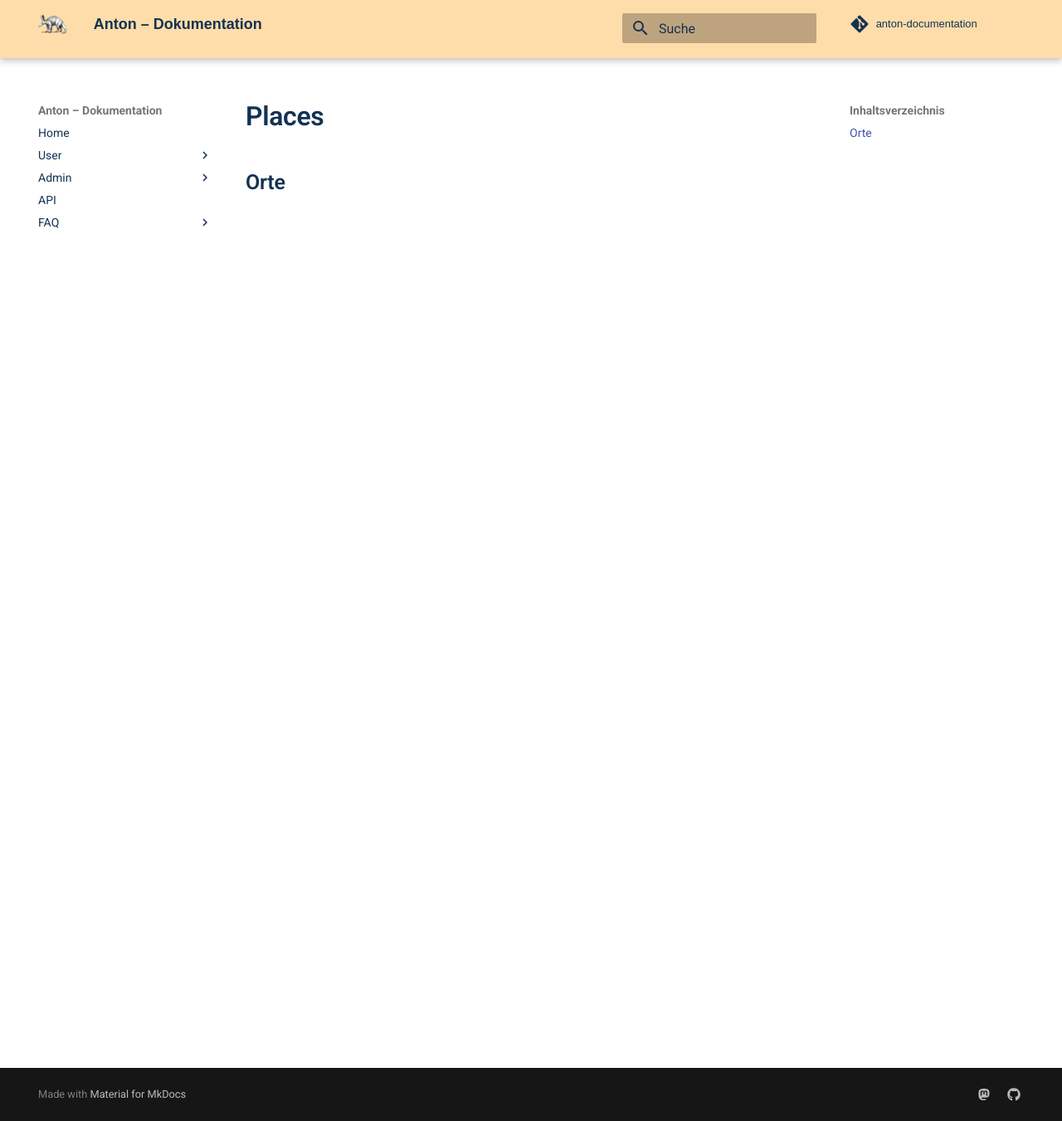
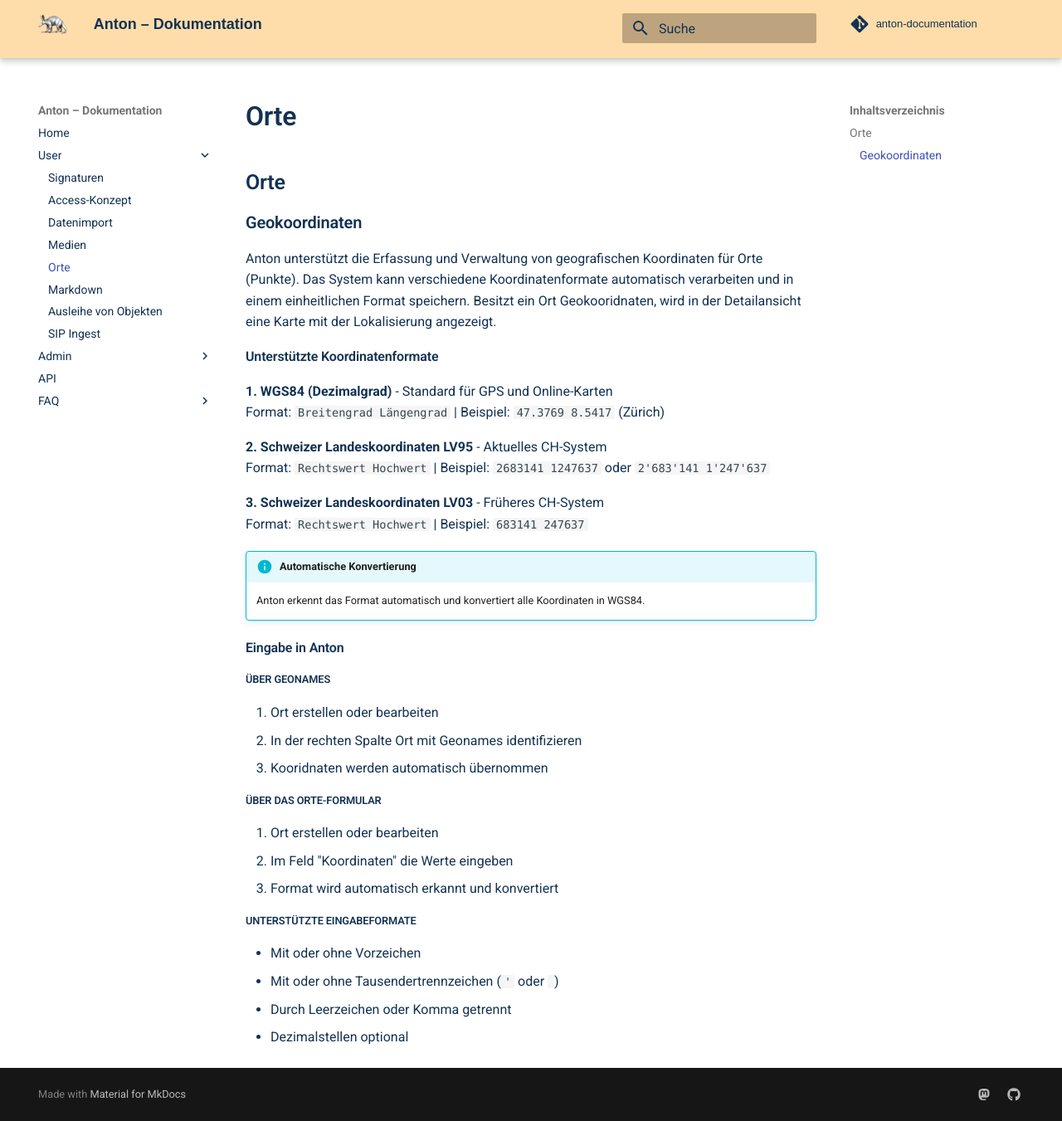
Before and after one commit to kraenzle-ritter/anton-documentation, an MkDocs documentation site: the page built from docs/user/places.md, in a window 1280 px wide and 1351 px high. Shown: the whole window at 83% size. Built offline with MkDocs 1.6.1 and Material for MkDocs 9.7.7, drawn with Linux system fonts in a browser that asks for light colours; some web fonts are replaced; comment, search, counter and statistics services are not loaded.

Commit message:
Improve documentation structure and CI/CD
- Compact coordinate formats in places.md for better readability
- Add TOC configuration with depth 3 and baselevel 1 in mkdocs.yml
- Update CI workflow with better caching, PR support and missing dependencies
- Add SIP documentation file

```diff
--- a/docs/user/places.md
+++ b/docs/user/places.md
@@ -1 +1,39 @@
 ## Orte
+
+
+### Geokoordinaten
+
+Anton unterstützt die Erfassung und Verwaltung von geografischen Koordinaten für Orte (Punkte). Das System kann verschiedene Koordinatenformate automatisch verarbeiten und in einem einheitlichen Format speichern. Besitzt ein Ort Geokooridnaten, wird in der Detailansicht eine Karte mit der Lokalisierung angezeigt.
+
+
+#### Unterstützte Koordinatenformate
+
+**1. WGS84 (Dezimalgrad)** - Standard für GPS und Online-Karten
+Format: `Breitengrad Längengrad` | Beispiel: `47.3769 8.5417` (Zürich)
+
+**2. Schweizer Landeskoordinaten LV95** - Aktuelles CH-System
+Format: `Rechtswert Hochwert` | Beispiel: `2683141 1247637` oder `2'683'141 1'247'637`
+
+**3. Schweizer Landeskoordinaten LV03** - Früheres CH-System
+Format: `Rechtswert Hochwert` | Beispiel: `683141 247637`
+
+!!! info "Automatische Konvertierung"
+    Anton erkennt das Format automatisch und konvertiert alle Koordinaten in WGS84.
+
+#### Eingabe in Anton
+
+##### Über Geonames
+1. Ort erstellen oder bearbeiten
+2. In der rechten Spalte Ort mit Geonames identifizieren
+3. Kooridnaten werden automatisch übernommen
+
+##### Über das Orte-Formular
+1. Ort erstellen oder bearbeiten
+2. Im Feld "Koordinaten" die Werte eingeben
+3. Format wird automatisch erkannt und konvertiert
+
+##### Unterstützte Eingabeformate
+- Mit oder ohne Vorzeichen
+- Mit oder ohne Tausendertrennzeichen (`'` oder ` `)
+- Durch Leerzeichen oder Komma getrennt
+- Dezimalstellen optional
--- a/mkdocs.yml
+++ b/mkdocs.yml
@@ -1,7 +1,8 @@
 site_name: Anton – Dokumentation
 repo_url: https://github.com/kraenzle-ritter/anton-documentation
-repo_name: 'anton-documentation'
-site_author: 'Andreas Kraenzle, Gerold Ritter'
+repo_name: anton-documentation
+site_author: Andreas Kraenzle, Gerold Ritter
+
 theme:
   name: material
   language: de
@@ -14,44 +15,38 @@ theme:
     - search.suggest
     - search.highlight
     - search.share
+
 extra_css:
   - stylesheets/extra.css
+
 markdown_extensions:
   - admonition
   - codehilite
-  - pymdownx.inlinehilite
   - pymdownx.inlinehilite
   - footnotes
   - attr_list
   - md_in_html
   - toc:
       permalink: true
+      toc_depth: 3
+      baselevel: 1
+  - pymdownx.superfences:
+      custom_fences:
+        - name: mermaid
+          class: mermaid
+          format: !!python/name:mermaid2.fence_mermaid_custom
+
 nav:
   - Home: index.md
   - User:
-    #- Einleitung: user/index.md
     - Signaturen: user/identifiers.md
     - Access-Konzept: user/access.md
     - Datenimport: user/import.md
     - Medien: user/media.md
+    - Orte: user/places.md
     - Markdown: user/markdown.md
     - Ausleihe von Objekten: user/loans.md
-    #- SIP Ingest: user/sip-ingest.md
-    # - Formulare: user/forms.md
-    # - Einstellungen: user/settings.md
-    # - File Uploads: user/uploads.md
-    # - Antonevents: user/antonevents.md
-    #- Entitäten:
-    #  - Akteure: user/actors.md
-    #  - Orte: user/places.md
-    #  - Schlagwörter: user/keywords.md
-    # - Externe Ressourcen: user/resources.md
-  #- Developer:
-  #  - Forms: developer/forms.md
-  #  - Fields: developer/fields.md
-  #  - Data Tables: developer/data-tables.md
-  #  - Search: developer/search.md
-  #  - AntonObjects Sideeffects of Methods: developer/antonobjects-sideeffects.md
+    - SIP Ingest: user/sip.md
   - Admin:
     - Requirements: admin/requirements.md
     - Installation: admin/installation.md
@@ -79,13 +74,16 @@ nav:
     - Recherche und Benutzung: faq/recherche.md
     - Export: faq/export.md
     - Installationen: faq/installationen.md
+
 extra:
   social:
     - icon: fontawesome/brands/mastodon
       link: https://social.anoxinon.de/@anton
     - icon: fontawesome/brands/github
       link: https://github.com/kraenzle-ritter
+
 plugins:
+  - mermaid2
   - render_swagger
   - search:
       lang:
```
Also changed, not shown: docs/user/sip.md (added, +144 -0 lines), 1 other file.
